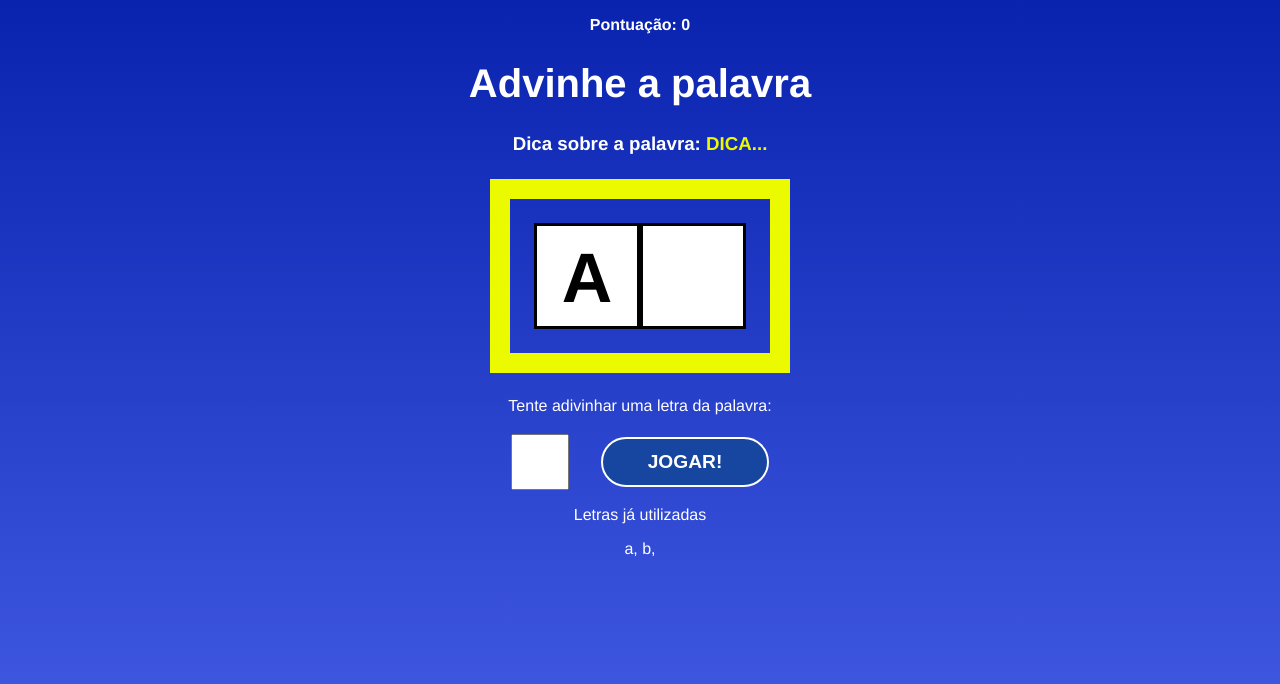
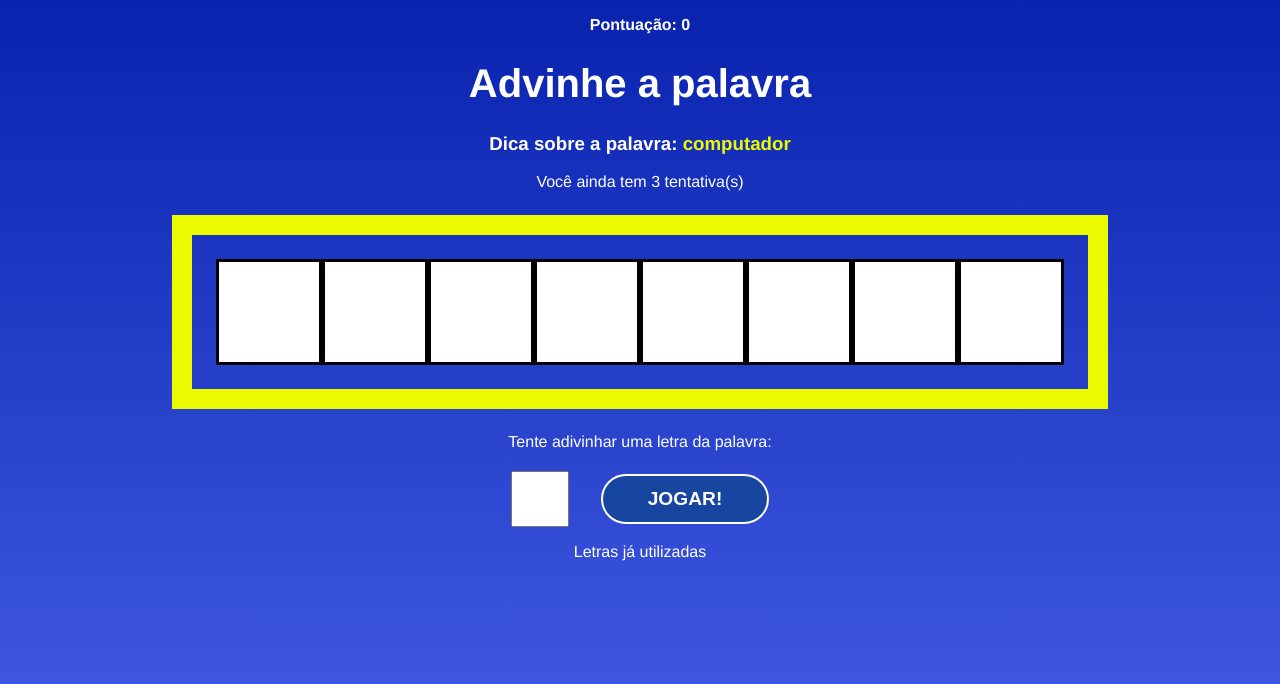
Before and after one commit to eaejaum/secret-word, a React (Create React App) app: page / in a window 1280 px wide. Both pictures are taken after a click on the button "COMEÇAR O JOGO". Shown: the top 684 px of the page. Built offline with nearby package versions, Linux system fonts and the light colour scheme.

Commit message:
Consumindo states do jogo

```diff
--- a/src/App.jsx
+++ b/src/App.jsx
@@ -17,7 +17,12 @@
 
   const [pickedWord, setPickedWord] = useState("");
   const [pickedCategory, setPickedCategory] = useState("");
-  const [letters, setLetters] = useState("");
+  const [letters, setLetters] = useState([]);
+
+  const [guessedLetters, setGuessedLetters] = useState([]);
+  const [wrongLetters, setWrongLetters] = useState([]);
+  const [guesses, setGuesses] = useState(3);
+  const [score, setScore] = useState(0)
 
   const pickWordAndCategory = () => {
     const categories = Object.keys(words);
@@ -55,7 +60,17 @@
   return (
     <div className="App">
       {gameStage === 'start' && <StartScreen startGame={startGame}/>}
-      {gameStage === 'game' && <Game verify={verifyLetter}/>}
+      {gameStage === 'game' &&
+        <Game
+          verify={verifyLetter}
+          pickedWord={pickedWord}
+          pickedCategory={pickedCategory}
+          letters={letters}
+          guessedLetters={guessedLetters}
+          wrongLetters={wrongLetters}
+          guesses={guesses}
+          score={score}
+        />}
       {gameStage === 'end' && <GameOver retry={retry}/> }
     </div>
   );
--- a/src/components/Game.jsx
+++ b/src/components/Game.jsx
@@ -1,18 +1,33 @@
 import './Game.css';
 
-const Game = ({ verify }) => {
+const Game = ({
+    verify,
+    pickedWord,
+    pickedCategory,
+    letters,
+    guessedLetters,
+    wrongLetters,
+    guesses,
+    score,
+}) => {
   return (
     <div className="game">
       <p className="points">
-        <span>Pontuação: 0</span>
+        <span>Pontuação: {score}</span>
       </p>
       <h1>Advinhe a palavra</h1>
       <h3 className="tip">
-        Dica sobre a palavra: <span>DICA...</span>
+        Dica sobre a palavra: <span>{pickedCategory}</span>
       </h3>
+      <p>Você ainda tem {guesses} tentativa(s)</p>
       <div className="wordContainer">
-        <span className="letter">A</span>
-        <span className="blankSquare"></span>
+        {letters.map((letter, index) => (
+            guessedLetters.includes(letter) ? (
+                <span className="letter" key={index}>{letter}</span>
+            ) : (
+                <span className="blankSquare" key={index}></span>
+            )
+        ))}
       </div>
       <div className="letterContainer">
         <p>Tente adivinhar uma letra da palavra:</p>
@@ -23,8 +38,9 @@
       </div>
       <div className="wrongLettersContainer">
         <p>Letras já utilizadas</p>
-        <span>a, </span>
-        <span>b, </span>
+        {wrongLetters.map((letter, i) => (
+            <span key={i}>{letter}, </span>
+        ))}
       </div>
     </div>
   );
```
